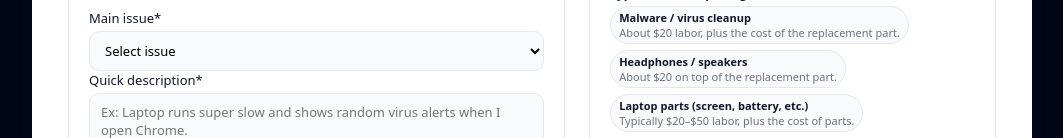
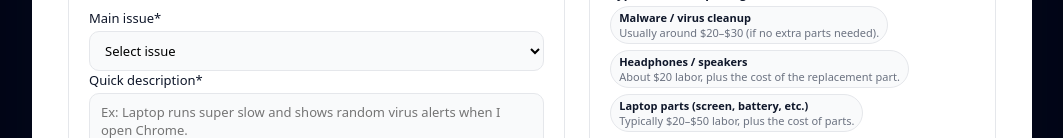
Before and after one commit to BeNMiL/Tech-Help-Stevenson, a website: page index.html in a window 1280 px wide. Shown: the part 435-573 px from the top of the page, without its empty margins (108-1171 px from the left). Drawn offline with Linux system fonts and the light colour scheme.

Commit message:
Update index.html

```diff
--- a/index.html
+++ b/index.html
@@ -566,11 +566,11 @@
           <div class="chip-row">
             <div class="chip">
               <strong>Malware / virus cleanup</strong><br />
-              About $20 labor, plus the cost of the replacement part.
+              Usually around $20–$30 (if no extra parts needed).
             </div>
             <div class="chip">
               <strong>Headphones / speakers</strong><br />
-              About $20 on top of the replacement part.
+              About $20 labor, plus the cost of the replacement part.
             </div>
             <div class="chip">
               <strong>Laptop parts (screen, battery, etc.)</strong><br />
```
